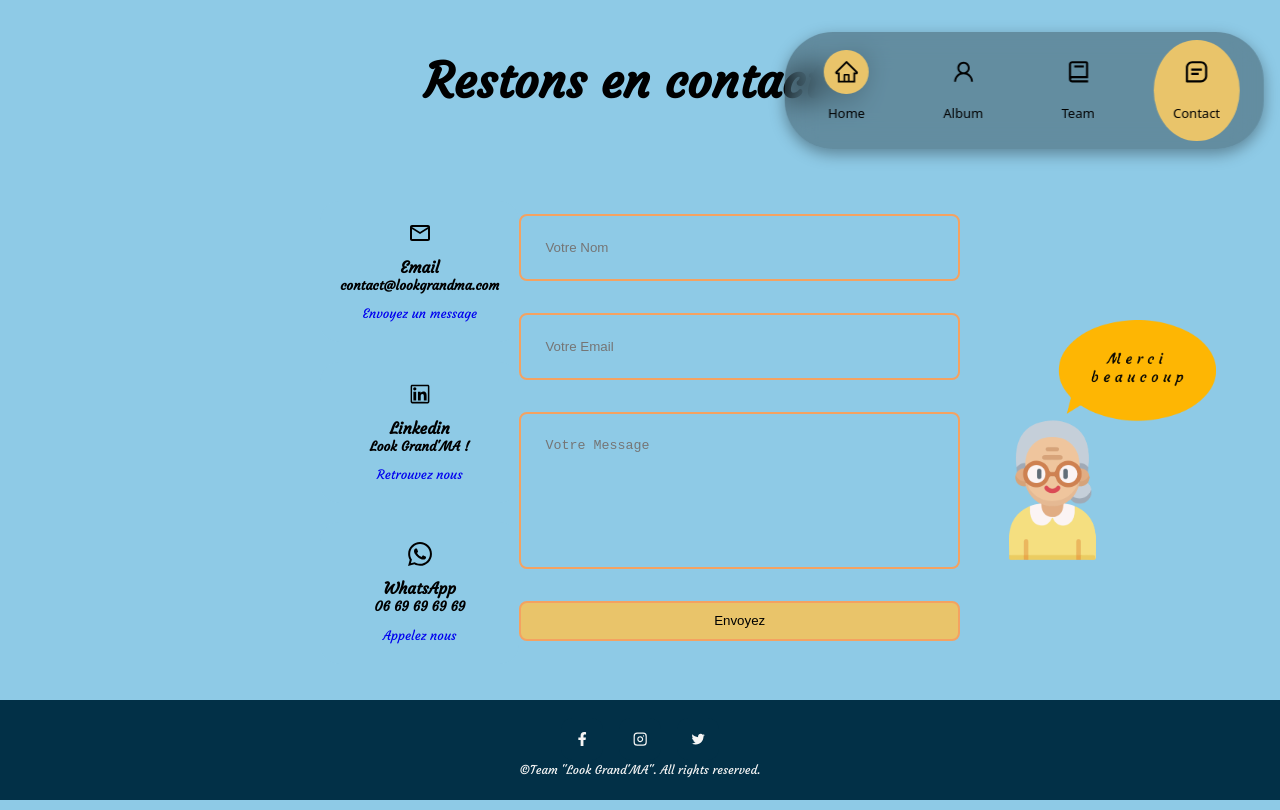
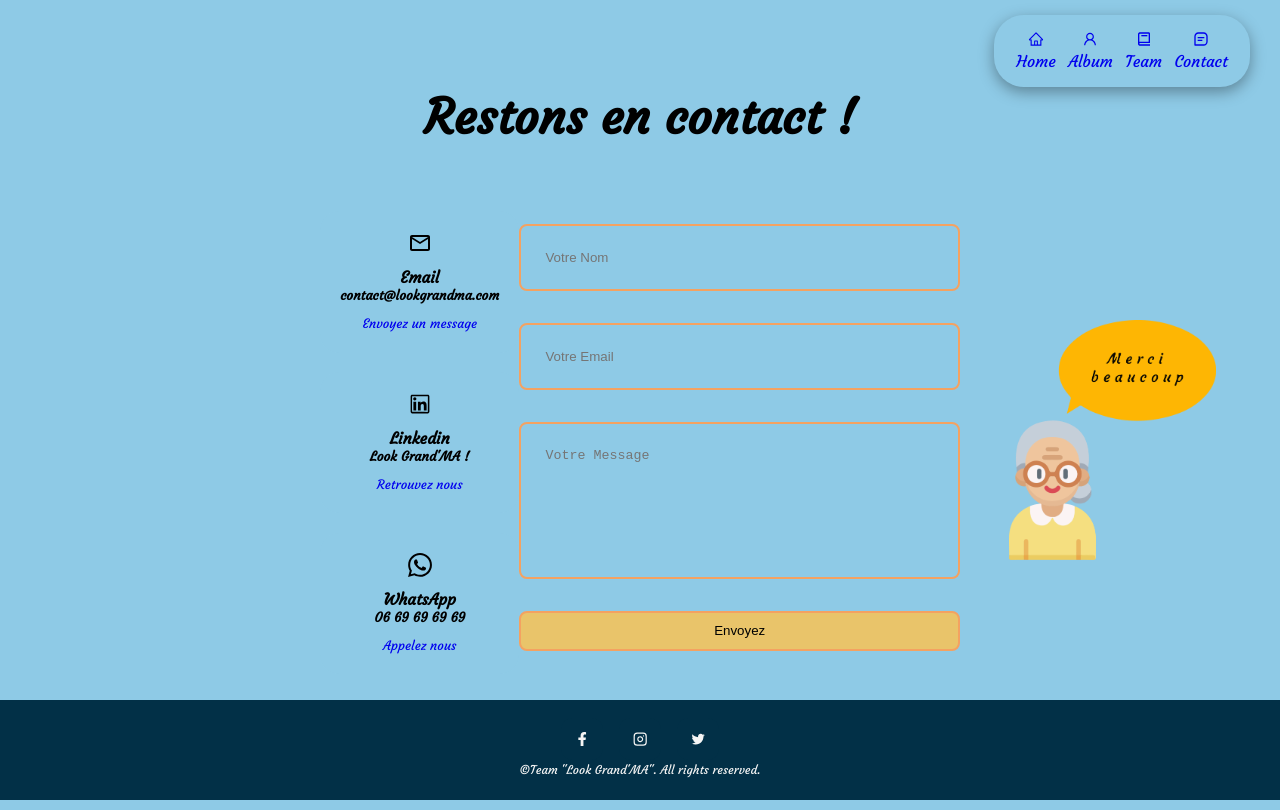
Before and after one commit to Jayroots/hackathon, a React (Vite) app: page /contact in a window 1280 px wide. Built offline with nearby package versions, Linux system fonts and the light colour scheme.

Commit message:
changement de navbar a styliser encore un peu sur le active et hover

```diff
--- a/src/components/global/NavBar.jsx
+++ b/src/components/global/NavBar.jsx
@@ -15,22 +15,41 @@ const NavBar = () => {
     const [activeNav, setActiveNav] = useState('#')
     return (
         <nav>
+            <ul className='nav-container-ul'>
+                <li className='nav-container-li'>
                     <NavLink className="primary-btn" to="/">
                         <a href="#" onClick={() => setActiveNav('#')} className={activeNav === '#' ? 'active' : ''}> <AiOutlineHome /></a>
                         <p>Home</p>
                     </NavLink>
+
+                </li>
+                <li className='nav-container-li'>
                     <NavLink className="primary-btn" to="/album">
                         <a href="#about" onClick={() => setActiveNav('#about')} className={activeNav === '#about' ? 'active' : ''}> <AiOutlineUser /></a>
                         <p>Album</p>
                     </NavLink>
+
+                </li>
+                <li className='nav-container-li'>
+
                     <NavLink className="primary-btn" to="/team">
                         <a href="#experience" onClick={() => setActiveNav('#experience')} className={activeNav === '#experience' ? 'active' : ''}> <BiBook /></a>
                         <p>Team</p>
                     </NavLink>
+                </li>
+                <li className='nav-container-li'>
                     <NavLink className="primary-btn" to="/contact">
                         <a href="#contact" onClick={() => setActiveNav('#contact')} className={activeNav === '#contact' ? 'active' : ''}> <BiMessageSquareDetail /></a>
                         <p>Contact</p>
                     </NavLink>
+
+
+                </li>
+
+
+
+
+            </ul>
 
 
         </nav>
--- a/src/styles/contact.scss
+++ b/src/styles/contact.scss
@@ -1,5 +1,5 @@
 .contact-head {
-    padding: 4%;
+
     text-align: center;
     font-size: xx-large;
 
@@ -11,7 +11,7 @@
     /* grid-template-columns: 30% 58%; */
     /*   gap: 12%; */
     margin: 0 auto;
-    margin-top: 3%;
+    margin-top: 5%;
     justify-content: space-between;
 
 
--- a/src/styles/navbar.scss
+++ b/src/styles/navbar.scss
@@ -1,67 +1,41 @@
 nav {
-    background: rgba(0, 0, 0, 0.3);
-    width: max-content;
-    /*  display: block; */
-    padding: 0.5rem 1.5rem;
-    /*  z-index: 2; */
-    position: fixed;
-    left: 80%;
-    transform: translateX(-50%);
-    top: 2rem;
     display: flex;
-    gap: 2.5rem;
-    border-radius: 3rem;
-    backdrop-filter: blur(15px);
-    flex-direction: row;
-    box-shadow: rgba(0, 0, 0, 0.35) 0px 5px 15px;
-    font-family: system-ui, -apple-system, BlinkMacSystemFont, 'Segoe UI', Roboto, Oxygen, Ubuntu, Cantarell, 'Open Sans', 'Helvetica Neue', sans-serif;
+    justify-content: end;
 
-    p {
-
-        font-size: small;
-
-
-    }
 }
 
+.nav-container-ul {
+    display: flex;
+    justify-content: space-around;
+    align-items: center;
+    padding: 15px;
+    margin-top: 15px;
+    margin-right: 30px;
+    box-shadow: rgba(0, 0, 0, 0.35) 0px 5px 15px;
+    border: 1px solid transparent;
+    border-radius: 30px;
+    width: 20%;
 
+}
+
+.nav-container-li {
+    display: flex;
+    flex-direction: column;
+    justify-content: center;
+    align-items: center;
+}
 
 nav a,
 p {
-    background: transparent;
-    padding: 0.6rem;
-    border-radius: 50%;
-    display: flex;
-    color: var(--color-bg);
-    font-size: 1.6rem;
-}
-
-nav a:hover,
-p:hover {
-    /*   background: rgba(0, 0, 0, 0.3); */
-    background: var(--color-primary);
-}
-
-nav a.active,
-p:active {
-    background: var(--color-primary);
-    /*  color: var(--color-bg); */
-}
-
-.primary-btn {
-    display: flex;
-    flex-direction: column;
-    align-items: center;
-    background: var(--bg-variant);
-    color: var(--color-bg);
-
-
+    text-align: center;
 }
 
 .primary-btn:hover {
-    background: var(--color-primary);
+    border-radius: 50%;
+    background-color: var(--color-bg);
+    transition: all 0.2s ease-in-out;
+    -webkit-transition: all 0.25s;
+    transform: scale(1.2);
 }
 
-.primary-btn:active {
-    background: var(--color-primary);
-}
+.primary-btn:active {}
```
Lines whose indentation alone changed are shown as unchanged.
